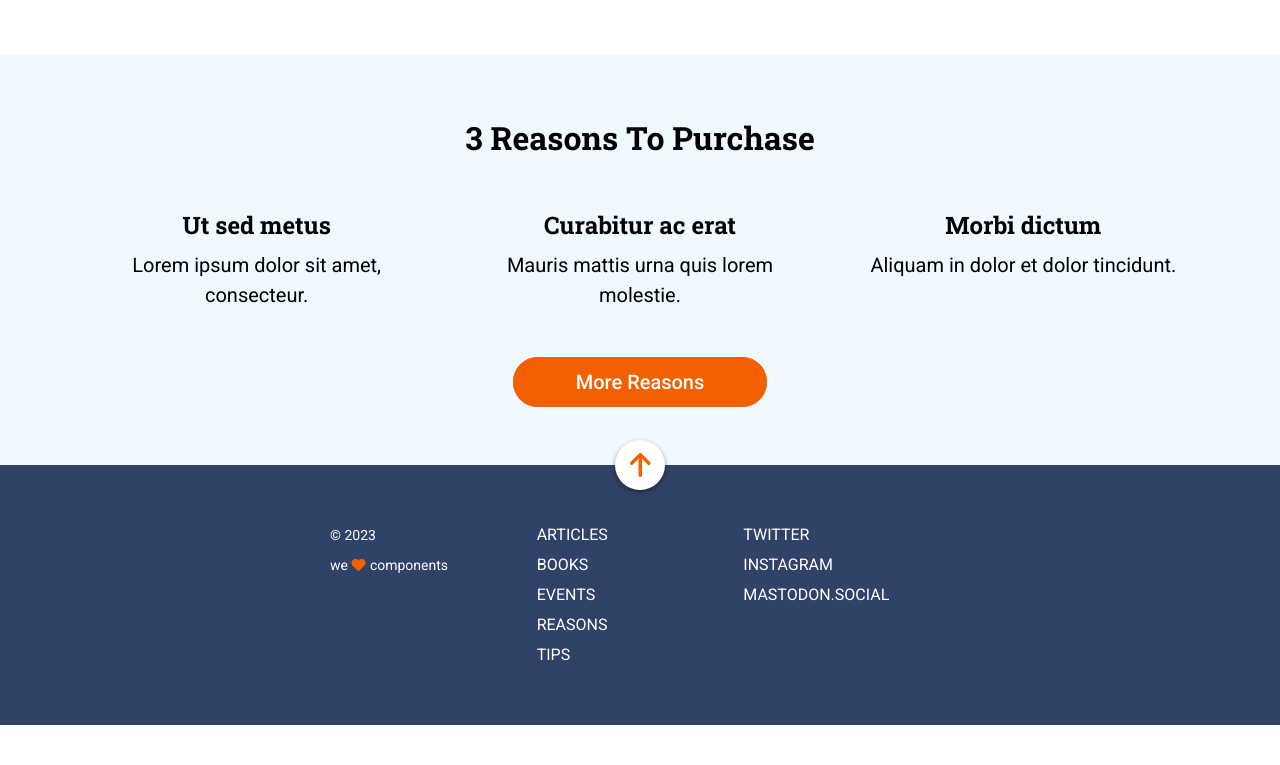
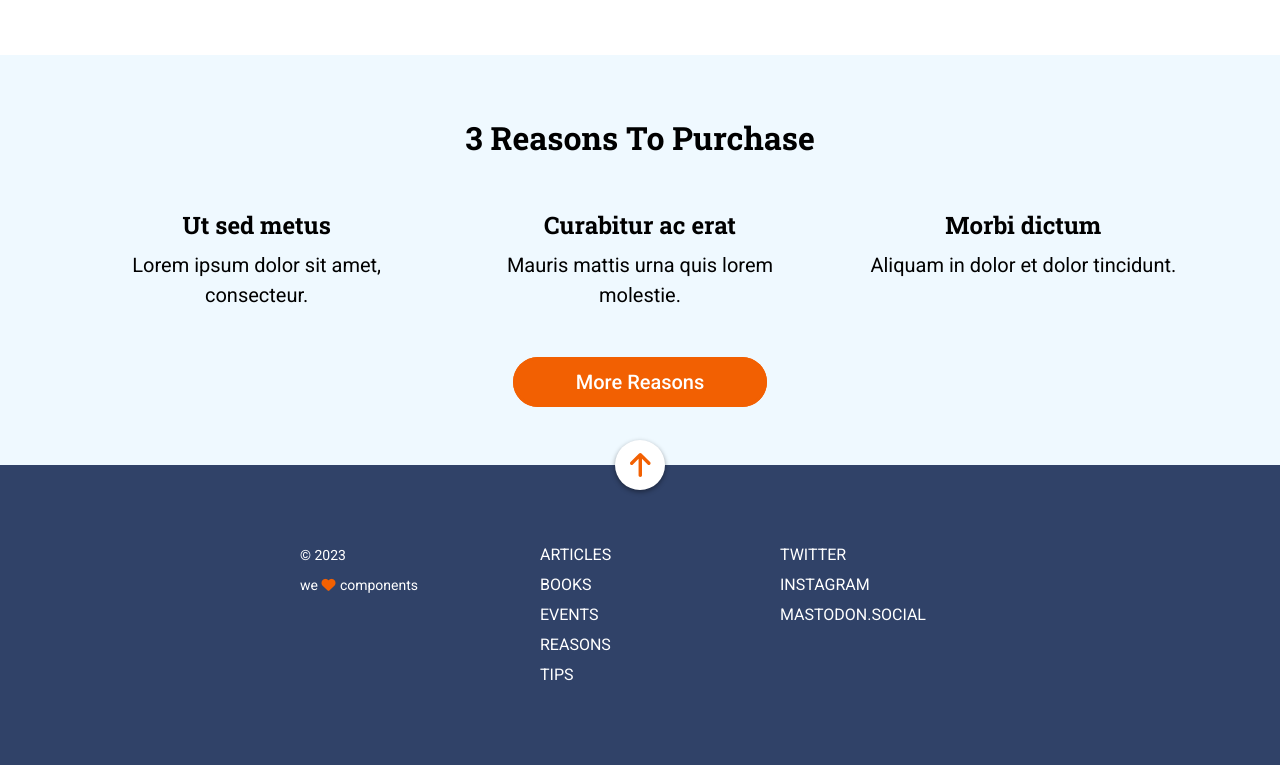
Before and after one commit to Adalab/modulo-1-evaluacion-final-esgab, a website built with Vite: page src/index.html in a window 1280 px wide. Shown: the part 1085-1850 px from the top of the page. Before the commit the page ends 1810 px from the top, so only its background shows below. Built offline with nearby package versions, Linux system fonts and the light colour scheme; files whose address does not match are found by name.

Commit message:
Update footer spacing styles

```diff
--- a/src/scss/layout/_footer.scss
+++ b/src/scss/layout/_footer.scss
@@ -15,14 +15,14 @@
     }
 
     &__content {
-        padding: rem(15);
+        padding: rem(40) rem(15) rem(30);
         @include tablet {
             display: flex;
-            padding: rem(40);
+            padding: rem(40) rem(25);
         }
         @include desktop {
             padding: rem(55) rem(40);
-            width: rem(700);
+            width: rem(800);
             margin: 0 auto;
         }
     }
@@ -35,10 +35,12 @@
             width: 66.666%;
             text-align: left;
             order: 2;
+            padding: 0;
         }
     }
 
     &__list {
+        padding: rem(20);
         @include tablet {
             width: 50%;
         }
@@ -54,6 +56,7 @@
     }
 
     &__copy {
+        padding: rem(20);
         @include paragraph(rem(14), rem(30), white);
         text-align: center;
         @include tablet {
```
Also changed, not shown: docs/index.html (+1 -1 lines), 2 other files.
